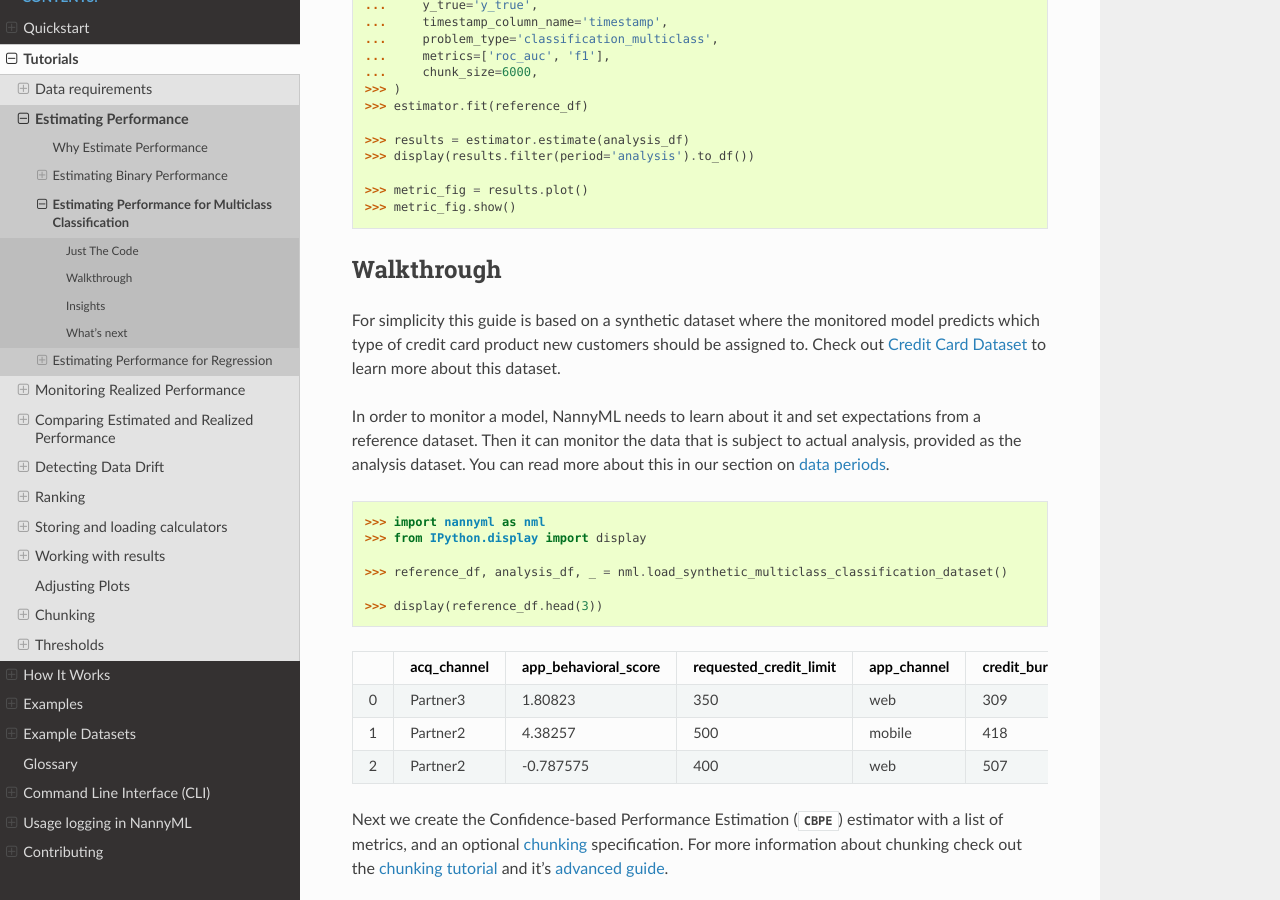
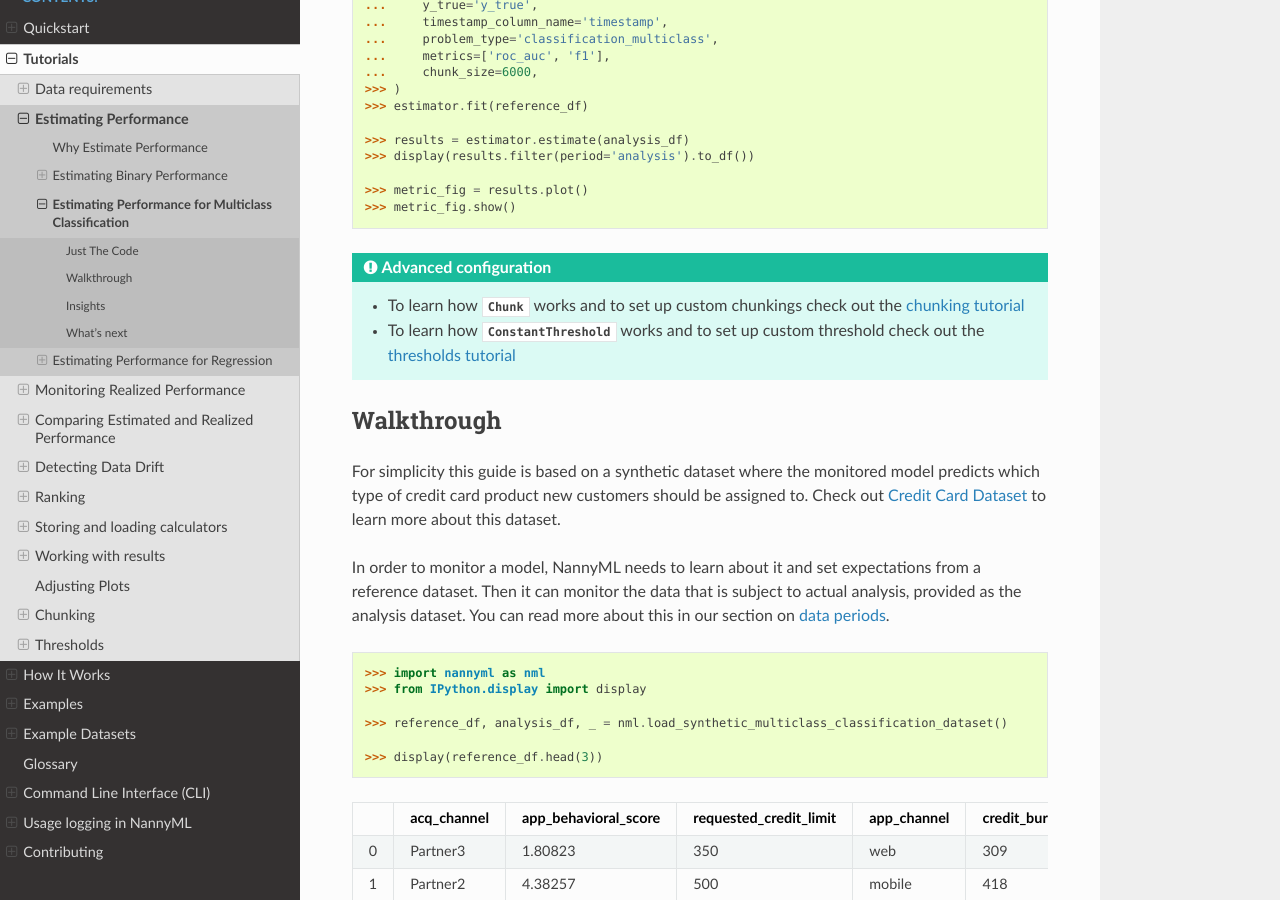
Before and after one commit to NannyML/nannyml, a Sphinx documentation site: the page built from docs/tutorials/performance_estimation/multiclass_performance_estimation.rst, in a window 1280 px wide and 900 px high, scrolled down 733 px. Built offline with Sphinx 7.4.7 and the Read the Docs theme 2.0.0, drawn with Linux system fonts in a browser that asks for light colours; pages that are not in the unit, such as notebooks, are missing from menus.

Commit message:
fix admonition block

```diff
--- a/docs/tutorials/performance_estimation/multiclass_performance_estimation.rst
+++ b/docs/tutorials/performance_estimation/multiclass_performance_estimation.rst
@@ -23,9 +23,9 @@ Just The Code
 
 .. admonition:: **Advanced configuration**
     :class: hint
-    - To learn how :class:`~nannyml.chunk.Chunk` works and to set up custom chunkings check out the [:ref:`chunking tutorial <chunking>`]
-    - To learn how :class:`~nannyml.thresholds.ConstantThreshold` works and to set up custom threshold check out the [:ref:`thresholds tutorial <thresholds>`]
 
+    - To learn how :class:`~nannyml.chunk.Chunk` works and to set up custom chunkings check out the :ref:`chunking tutorial <chunking>`
+    - To learn how :class:`~nannyml.thresholds.ConstantThreshold` works and to set up custom threshold check out the :ref:`thresholds tutorial <thresholds>`
 
 Walkthrough
 -----------
```
